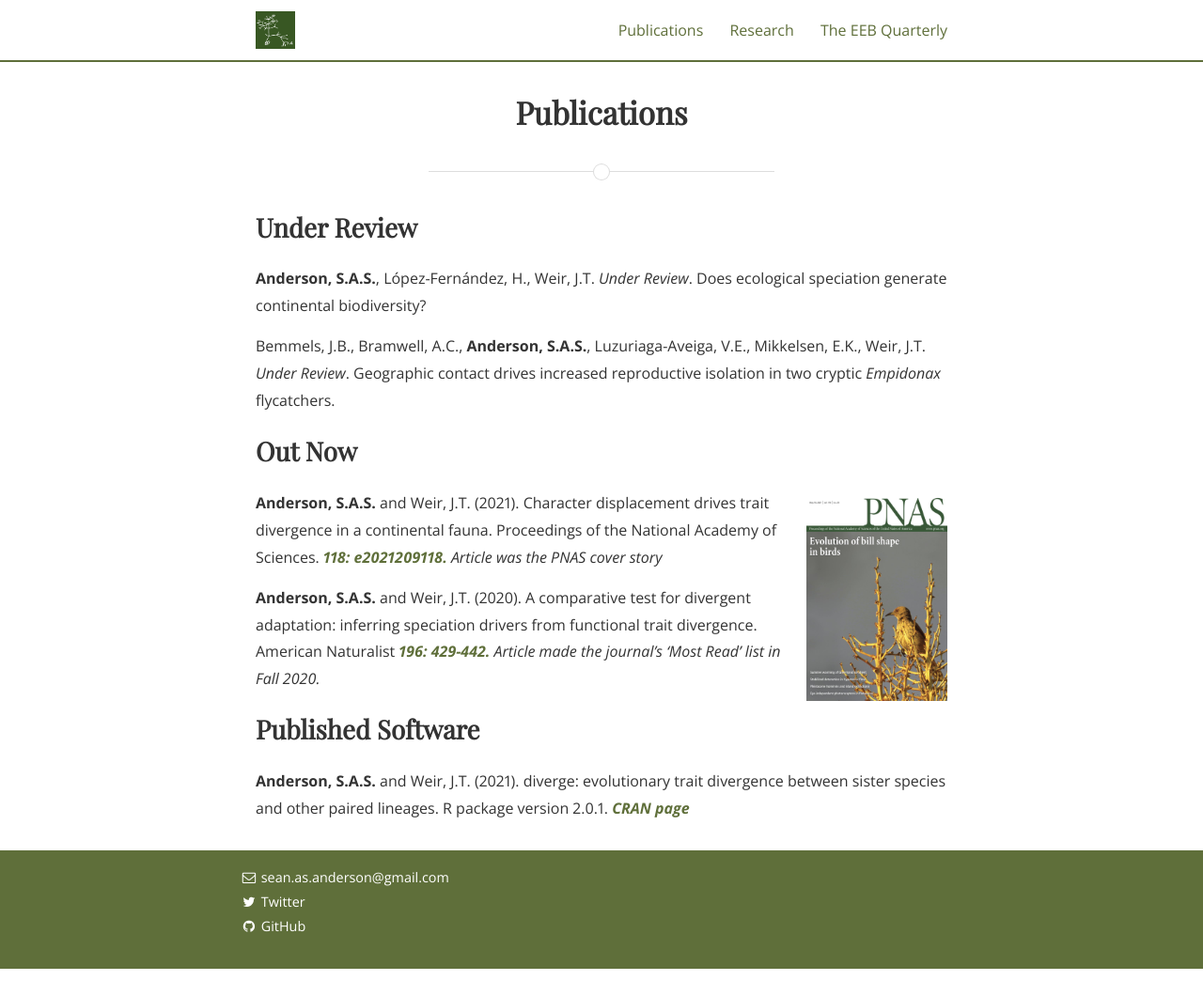
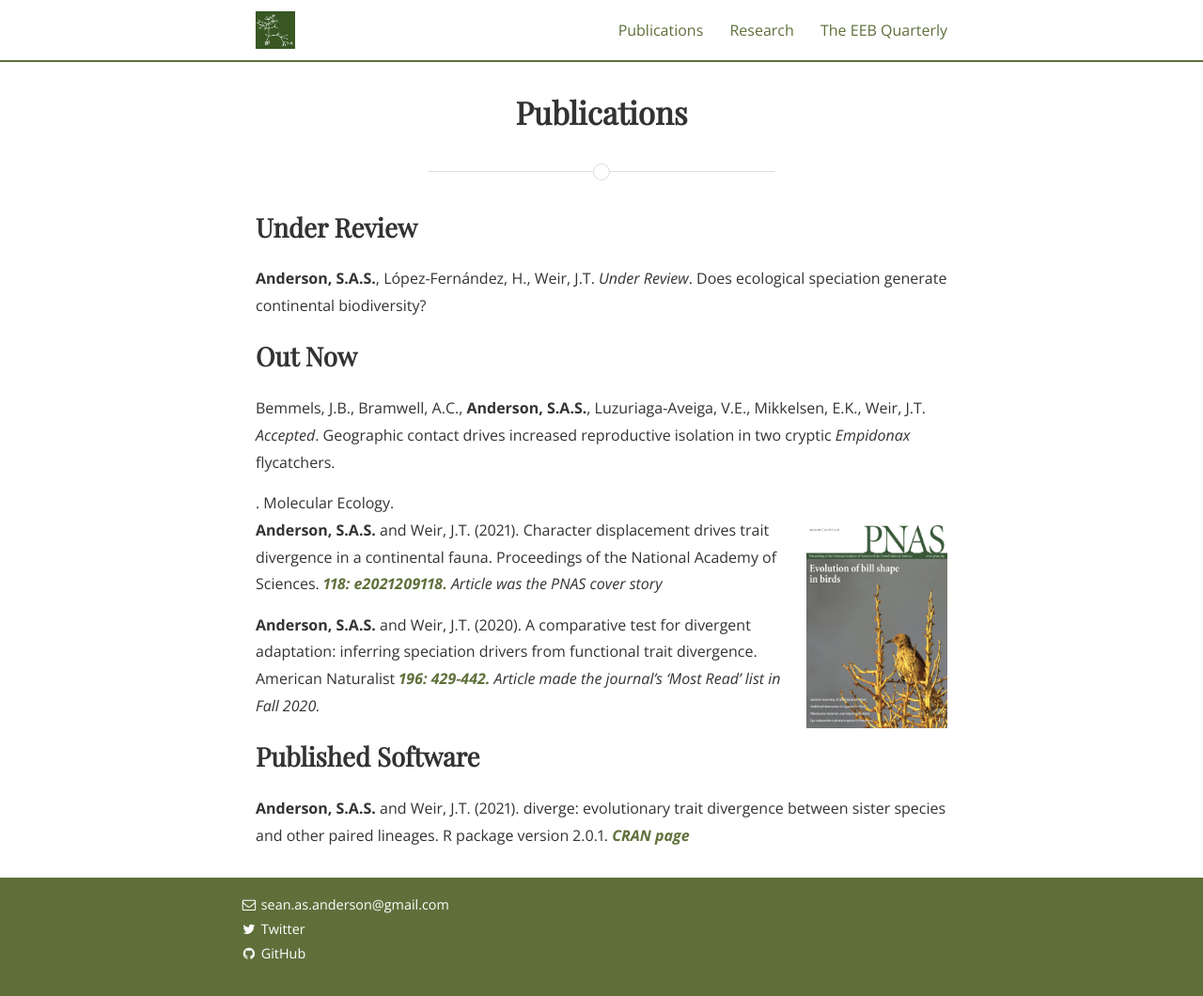
Before and after one commit to SeanASAnderson/SeanASAnderson.github.io, a Jekyll site: the page built from publications2.md, in a window 1280 px wide and 1060 px high. Shown: the whole window at 94% size. Built offline with Jekyll 4.4.1, drawn with Linux system fonts in a browser that asks for light colours; nearby versions of some CDN libraries; some web fonts are replaced.

Commit message:
paper accepted

```diff
--- a/publications2.md
+++ b/publications2.md
@@ -15,10 +15,10 @@
 
 <p><b>Anderson, S.A.S.</b>, L&oacute;pez-Fern&aacute;ndez, H., Weir, J.T. <i>Under Review</i>. Does ecological speciation generate continental biodiversity?</p>
 
+<h2>Out Now</h2>
+
 <p>Bemmels, J.B., Bramwell, A.C., <b>Anderson, S.A.S.</b>, Luzuriaga-Aveiga, V.E.,
-Mikkelsen, E.K., Weir, J.T. <i>Under Review</i>. Geographic contact drives increased reproductive isolation in two cryptic <i>Empidonax</i> flycatchers.</p>
-
-<h2>Out Now</h2>
+Mikkelsen, E.K., Weir, J.T. <i>Accepted</i>. Geographic contact drives increased reproductive isolation in two cryptic <i>Empidonax</i> flycatchers.</p>. Molecular Ecology.
 
 <p><a href="https://www.pnas.org/content/118/20.cover-expansion"> <img src="/assets/pnas_118_20_coverthumb_smaller.jpg" alt="PNAS cov" style="width:150px;height:225px;margin-left:05px;"> </a> <b>Anderson, S.A.S.</b> and Weir, J.T. (2021). Character displacement drives trait divergence in a continental fauna. Proceedings of the National Academy of Sciences. <a href="https://doi.org/10.1073/pnas.2021209118"><b><i>118: e2021209118.</i></b></a>
 <i>Article was the PNAS cover story</i></p>
```
